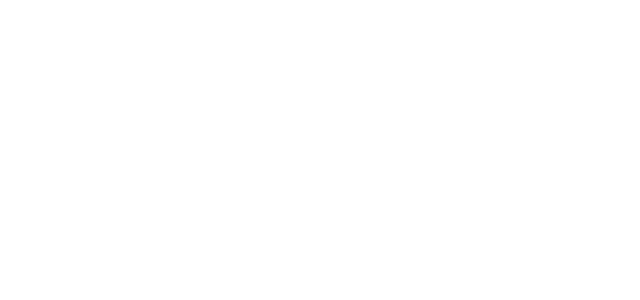
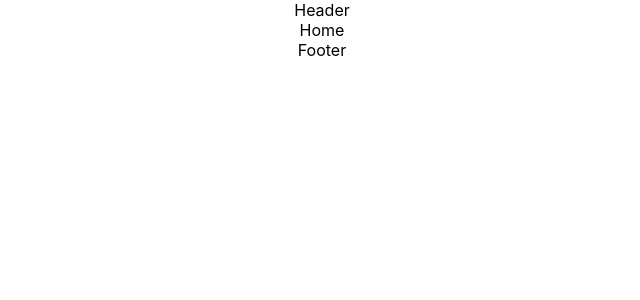
Before and after one commit to forestheims/use-reducer-action, a React (Create React App) app: page / in a window 1280 px wide. Shown: the top 300 px of the page, without its empty margins (318-958 px from the left). Built offline with nearby package versions, Linux system fonts and the light colour scheme.

Commit message:
created layout

```diff
--- a/src/App.js
+++ b/src/App.js
@@ -1,9 +1,13 @@
 import './App.css';
+import Home from './views/Home';
+import Layout from './views/Layout/Layout';
 
 function App() {
   return (
     <div className="App">
-
+      <Layout>
+        <Home />
+      </Layout>
     </div>
   );
 }
--- /dev/null
+++ b/src/components/Footer.jsx
@@ -0,0 +1,7 @@
+import React from 'react'
+
+export default function Footer() {
+  return (
+    <div>Footer</div>
+  )
+}
--- /dev/null
+++ b/src/components/Header.jsx
@@ -0,0 +1,7 @@
+import React from 'react'
+
+export default function Header() {
+  return (
+    <div>Header</div>
+  )
+}
--- /dev/null
+++ b/src/views/Home.jsx
@@ -0,0 +1,7 @@
+import React from 'react'
+
+export default function Home() {
+  return (
+    <div>Home</div>
+  )
+}
--- /dev/null
+++ b/src/views/Layout/Layout.jsx
@@ -0,0 +1,13 @@
+import React from 'react'
+import Footer from '../../components/Footer'
+import Header from '../../components/Header'
+
+export default function Layout({children}) {
+  return (
+    <div>
+        <Header />
+        <main>{children}</main>
+        <Footer />
+    </div>
+  )
+}
```
